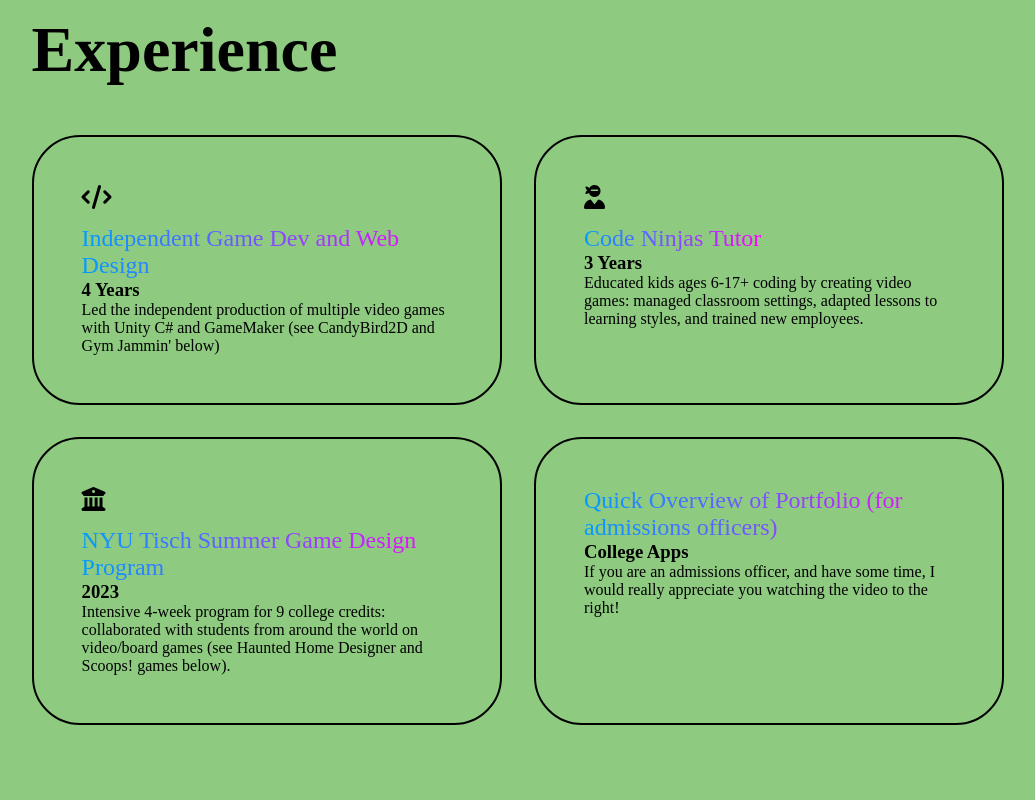
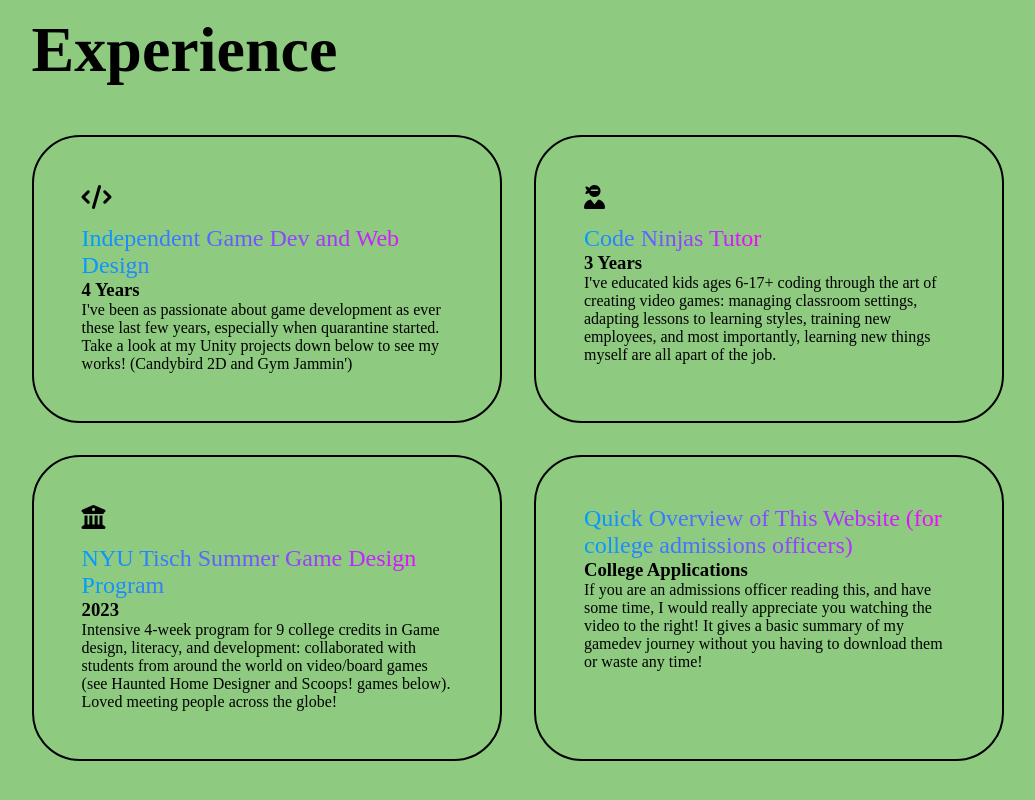
Before and after one commit to leejayden804/JaydenLee-Website, a plain HTML site: page index.html in a window 1280 px wide. Shown: the part 1291-2091 px from the top of the page, without its empty margins (122-1157 px from the left). Drawn offline with Linux system fonts and the light colour scheme.

Commit message:
index.html

```diff
--- a/index.html
+++ b/index.html
@@ -75,27 +75,27 @@
           <i class="fa-solid fa-code"></i>
           <span>Independent Game Dev and Web Design</span>
           <h3>4 Years</h3>
-          <p>Led the independent production of multiple video games with Unity C# and GameMaker (see CandyBird2D and Gym Jammin' below) </p>
+          <p>I've been as passionate about game development as ever these last few years, especially when quarantine started. Take a look at my Unity projects down below to see my works! (Candybird 2D and Gym Jammin')</p>
         </div>
 
         <div class="grid-card">
           <i class="fa-solid fa-user-ninja"></i>
           <span>Code Ninjas Tutor</span>
           <h3>3 Years</h3>
-          <p>Educated kids ages 6-17+ coding by creating video games: managed classroom settings, adapted lessons to learning styles, and trained new employees.</p>
+          <p>I've educated kids ages 6-17+ coding through the art of creating video games: managing classroom settings, adapting lessons to learning styles, training new employees, and most importantly, learning new things myself are all apart of the job.</p>
         </div>
 
         <div class="grid-card">
           <i class="fa-solid fa-building-columns"></i>
           <span>NYU Tisch Summer Game Design Program</span>
           <h3>2023</h3>
-          <p>Intensive 4-week program for 9 college credits: collaborated with students from around the world on video/board games (see Haunted Home Designer and Scoops! games below).</p>
+          <p>Intensive 4-week program for 9 college credits in Game design, literacy, and development: collaborated with students from around the world on video/board games (see Haunted Home Designer and Scoops! games below). Loved meeting people across the globe! </p>
         </div>
 
         <div class="grid-card">
-          <span>Quick Overview of Portfolio (for admissions officers)</span>
-          <h3>College Apps</h3>
-          <p>If you are an admissions officer, and have some time, I would really appreciate you watching the video to the right!</p>
+          <span>Quick Overview of This Website (for college admissions officers)</span>
+          <h3>College Applications</h3>
+          <p>If you are an admissions officer reading this, and have some time, I would really appreciate you watching the video to the right! It gives a basic summary of my gamedev journey without you having to download them or waste any time! </p>
         </div>
 
       </div>
```
